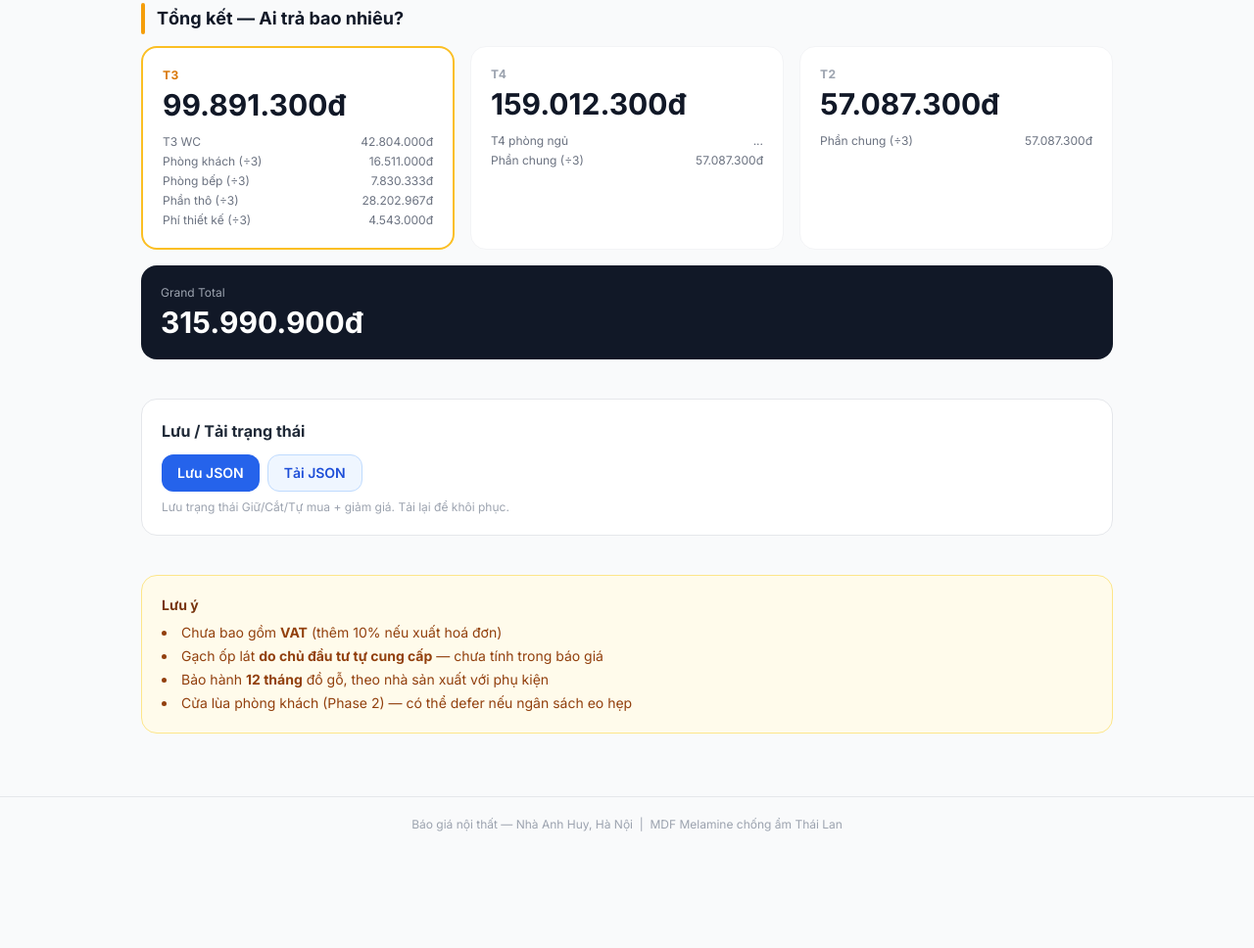
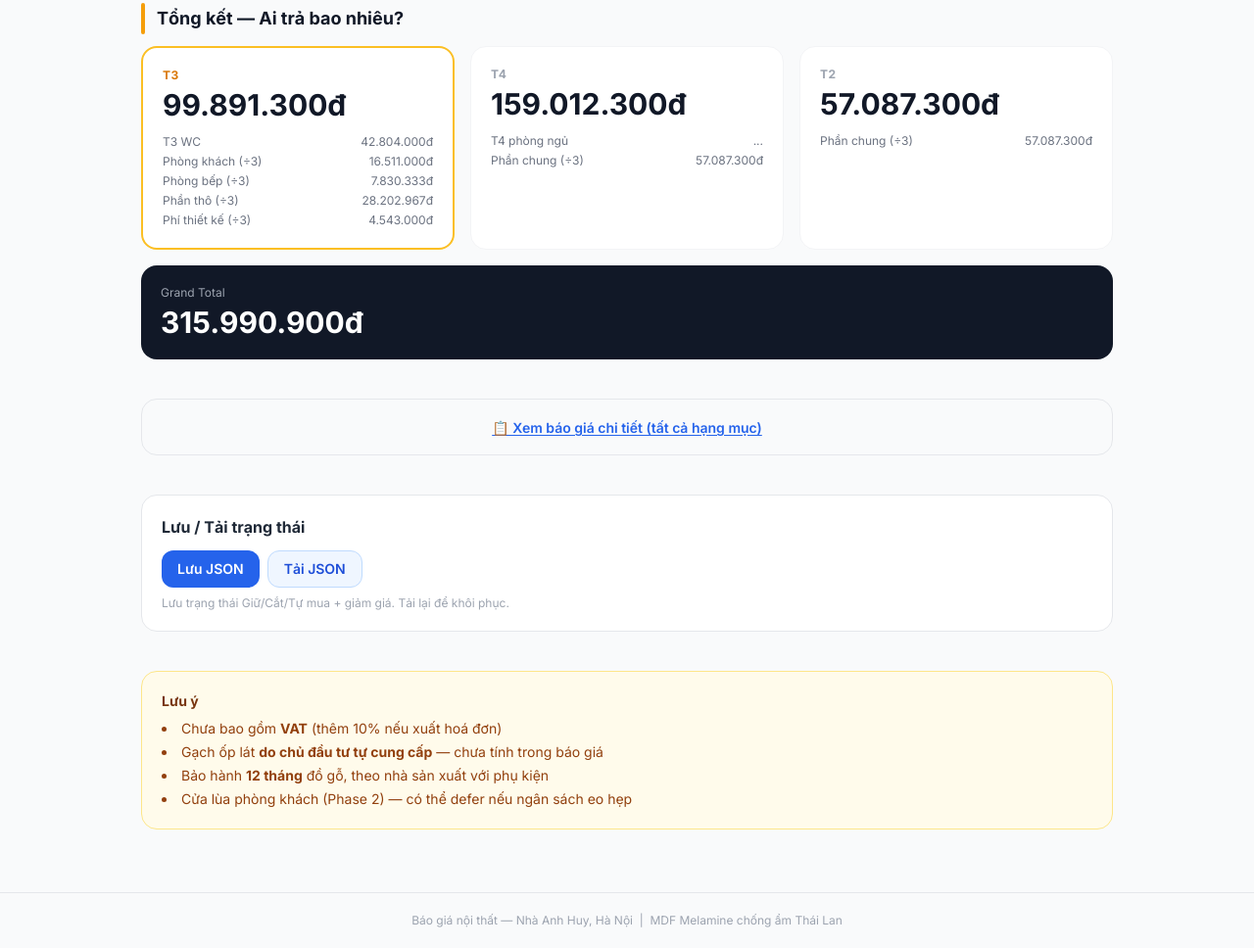
Before and after one commit to hoangulis26/bao-gia-nha, a website: page index.html in a window 1280 px wide. Shown: the part 2972-3940 px from the top of the page at 98% size. Before the commit the page ends 3842 px from the top, so only its background shows below. Drawn offline with nearby package versions, Linux system fonts and the light colour scheme.

Commit message:
Add link to detail.html in family version

```diff
--- a/index.html
+++ b/index.html
@@ -600,6 +600,12 @@
     </section>
 
     <!-- ══════════════════ EXPORT ══════════════════ -->
+    <section class="bg-gray-50 border border-gray-200 rounded-2xl p-4 text-center">
+      <a href="detail.html" class="inline-flex items-center gap-2 text-sm font-semibold text-blue-600 hover:text-blue-800 underline underline-offset-2">
+        📋 Xem báo giá chi tiết (tất cả hạng mục)
+      </a>
+    </section>
+
     <section class="bg-white border border-gray-200 rounded-2xl p-5">
       <h3 class="font-bold text-gray-800 mb-3">Lưu / Tải trạng thái</h3>
       <div class="flex gap-2">
```
